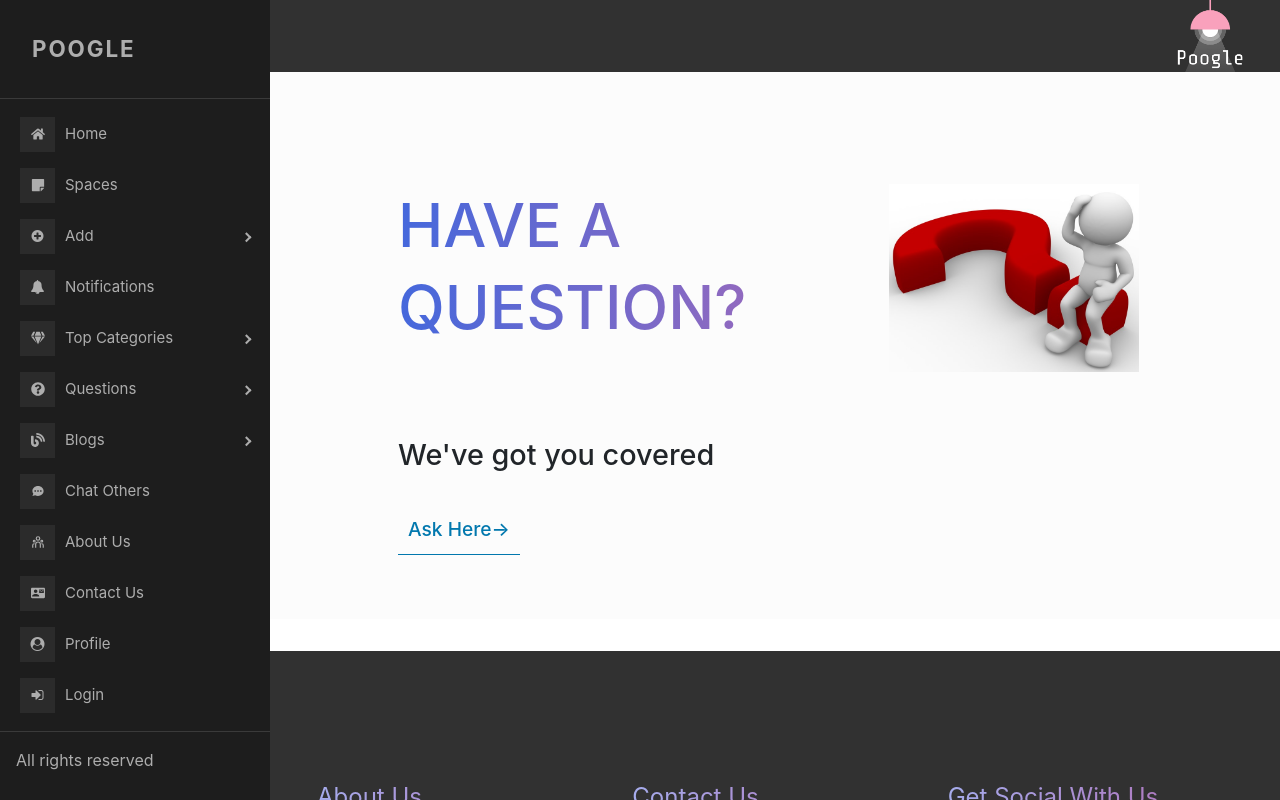
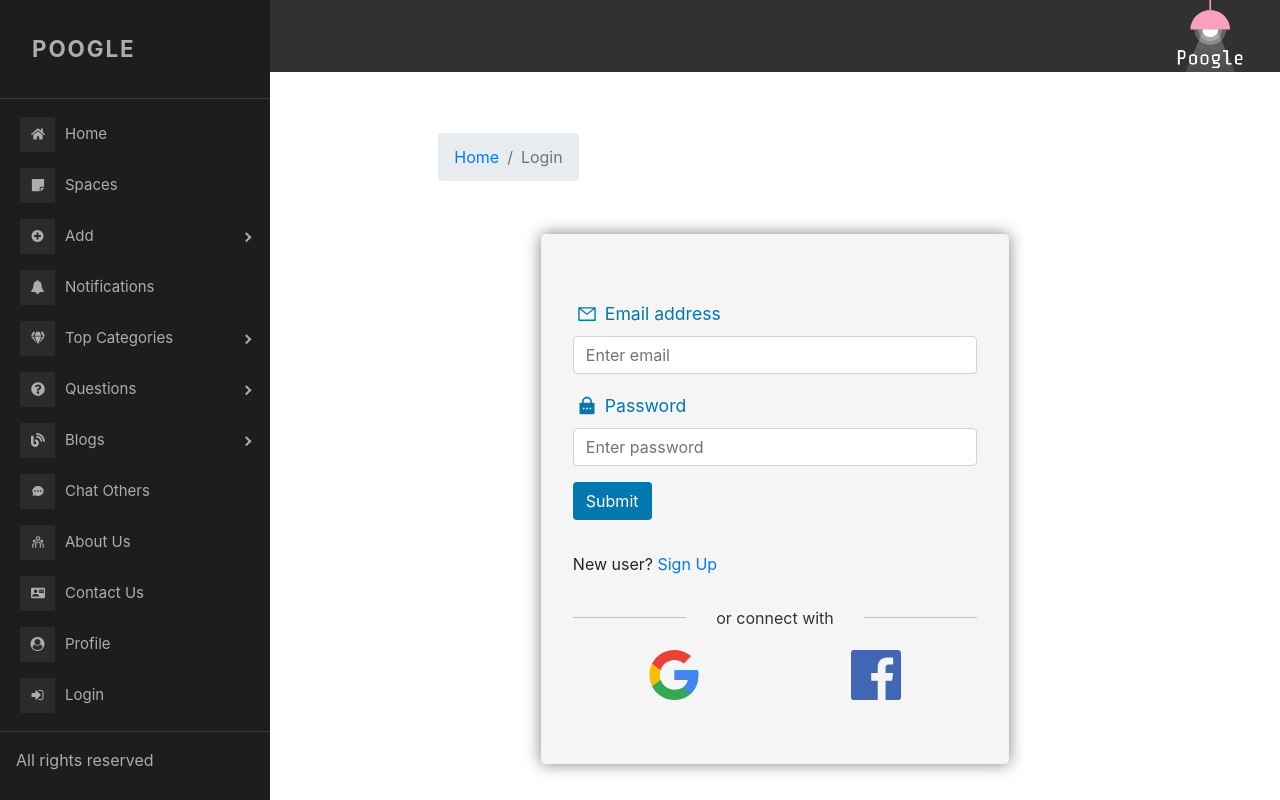
Before and after one commit to bhaveshkumarpassi/Poogle, a React (Create React App) app: page /login in a window 1280 px wide. Before the commit this address led to /home. Built offline with nearby package versions, Linux system fonts and the light colour scheme; no server answers; data requests are answered from the project's data file.

Commit message:
Login layout
Login page template added

```diff
--- a/src/components/ContactUs/contact.js
+++ b/src/components/ContactUs/contact.js
@@ -56,7 +56,7 @@ class Contact extends Component {
                     </div>
                     <br/>
                     <div>
-                    <Jumbotron className="form__content__div">
+                        <Jumbotron className="form__content__div">
                             <Form>
                                 <Form.Group controlId="formBasicEmail">
                                     <Form.Label><span className="form__icon"><AiOutlineMail/></span>Email address</Form.Label>
--- /dev/null
+++ b/src/components/login_signup/login.js
@@ -0,0 +1,98 @@
+import React, { Component } from 'react'
+import {Container, Row, Col, Image} from 'react-bootstrap';
+import { Breadcrumb, BreadcrumbItem } from "reactstrap";
+import Jumbotron from 'react-bootstrap/Jumbotron';
+import Form from 'react-bootstrap/Form';
+import {Link} from 'react-router-dom';
+import {AiOutlineMail} from 'react-icons/ai';
+import {RiLockPasswordFill} from 'react-icons/ri';
+import './login_signup.css';
+import GoogleIcon from '../../Images/google_color.svg';
+import FacebookIcon from '../../Images/facebook_color.svg';
+class login extends Component {
+    constructor(props){
+        super(props);
+        this.state = {
+            email:"",
+            password:""
+        }
+        this.handleInputChange = this.handleInputChange.bind(this);
+        this.handleSubmit = this.handleSubmit.bind(this);
+    }
+
+    handleInputChange(event) {
+        const target = event.target;
+        const name = target.name;
+        this.setState({
+          [name]: event.target.value
+        });
+    }
+
+    handleSubmit(event) {
+        event.preventDefault();
+        console.log(this.state);
+    }
+
+    render() {
+        return (
+            <div className="forms__section">
+                <Container>
+                    <Col md={9} className="contact__main__content">
+                        <Row>
+                            <Breadcrumb className="mb-4 page__navigation__breadCrump">
+                                <BreadcrumbItem>
+                                    <Link to="/home">Home</Link>
+                                </BreadcrumbItem>
+                                <BreadcrumbItem active>Login</BreadcrumbItem>
+                            </Breadcrumb>
+                        </Row>
+                        <div>
+                        <Jumbotron className="form__content__div form__content__div--login">
+                            <Form>
+                                <Form.Group controlId="formBasicEmail">
+                                    <Form.Label><span className="form__icon"><AiOutlineMail/></span>Email address</Form.Label>
+                                    <input name="email" className="form-control" type="email" value={this.state.name} placeholder="Enter email" onChange={this.handleInputChange} />
+                                </Form.Group>
+
+                                <Form.Group controlId="formBasicTextbox">
+                                    <Form.Label><span className="form__icon"><RiLockPasswordFill/></span>Password</Form.Label>
+                                    <input name="password"  type="password" className="form-control"  value={this.state.name} placeholder="Enter password" onChange={this.handleInputChange} />
+                                </Form.Group>
+
+                                <div className="form__btn">
+                                    <button className="btn contact__form__button" type="submit" onClick={this.handleSubmit}>
+                                        Submit
+                                    </button>
+                                </div>
+                                <div className="form__other__text">
+                                    New user? <Link to="/signup">Sign Up</Link>
+                                </div>
+
+                                <div className="social-login-label">
+                                    <span className="label-text">
+                                        or connect with
+                                    </span>
+                                </div>
+                                <div className="social__icons__container">
+                                    <div className="social__icon__unique">
+                                        <span className="social__icon">
+                                           <Link to="#"><Image src={GoogleIcon}/></Link>
+                                        </span>
+                                    </div>
+                                    <div className="social__icon__unique">
+                                        <span className="social__icon">
+                                            <Link to="#"><Image src={FacebookIcon}/></Link>
+                                        </span>
+                                    </div>
+                                </div>
+                            </Form>
+
+                        </Jumbotron>
+                        </div>
+                    </Col>
+                </Container>
+            </div>
+        )
+    }
+}
+export default login;
--- /dev/null
+++ b/src/components/login_signup/login_signup.css
@@ -0,0 +1,75 @@
+.forms__section{
+    padding:3rem 1.5rem;
+}
+.page__navigation__breadCrump{
+    display: inline-block;
+    padding:0.8rem;
+}
+.form__content__div--login{
+    margin: 0 auto;
+    width: 70%;
+}
+.form__other__text{
+    margin-top: 2rem;
+    font-size: 1rem;
+}
+@media screen and (min-width:865px) and (max-width:1024px)
+{
+    .form__content__div--login{
+        width: 90%;
+    }
+}
+@media screen and (min-width:768px) and (max-width:865px)
+{
+    .form__content__div--login{
+        width: 100%;
+    }
+}
+@media screen and (min-width:420px) and (max-width:585px)
+{
+    .form__content__div--login{
+        width: 95%;
+    }
+}
+@media screen and (max-width:420px)
+{
+    .form__content__div--login{
+        width:100%;
+    }
+}
+
+.social-login-label{
+    position: relative;
+    margin: 30px 0 20px;
+    color: #b7c9cc;
+    text-align: center;
+}
+.social-login-label::before{
+    position: absolute;
+    top: 50%;
+    left: 0;
+    margin-top: -.5px;
+    width: 100%;
+    border-top: 1px solid #b7c9cc;
+    content: "";
+}
+.label-text{
+    position: relative;
+    z-index: 1;
+    display: inline-block;
+    padding: 0 30px;
+    color: #333;
+    background: #f5f5f5;
+    font-size: 1rem;
+}
+
+.social__icon__unique{
+    width: 50%;
+    text-align: center;
+    display: inline-block;
+}
+
+.social__icon img{
+    width: 50px;
+    height: auto;
+}
--- a/src/components/main.js
+++ b/src/components/main.js
@@ -9,6 +9,8 @@ import Profile_page from "./profile_page/profile";
 import SingleQuestion from "./single_ques/SingleQues";
 import ScrollToTop from './scroll-to-top/scroll-to-top';
 import Chat from "./chat/Chat";
+import Login from './login_signup/login';
+import Signup from './login_signup/signup';
 import Contact from './ContactUs/contact';
 
 const mapStateToProps = (state) => {
@@ -112,6 +114,8 @@ class Main extends Component {
 					<Route exact path="/profile/:userId" component={Profile_page}/>
 					<Route path="/chat" component={Chat} />
 					<Route path="/contact" component={Contact} />
+					<Route path="/login" component={Login} />
+					<Route path="/signup" component={Signup} />
 					<Redirect to="/home" />
 				</Switch>
 			</div>
```
Also changed, not shown: src/Images/facebook_color.svg (added), src/Images/google_color.svg (added).
